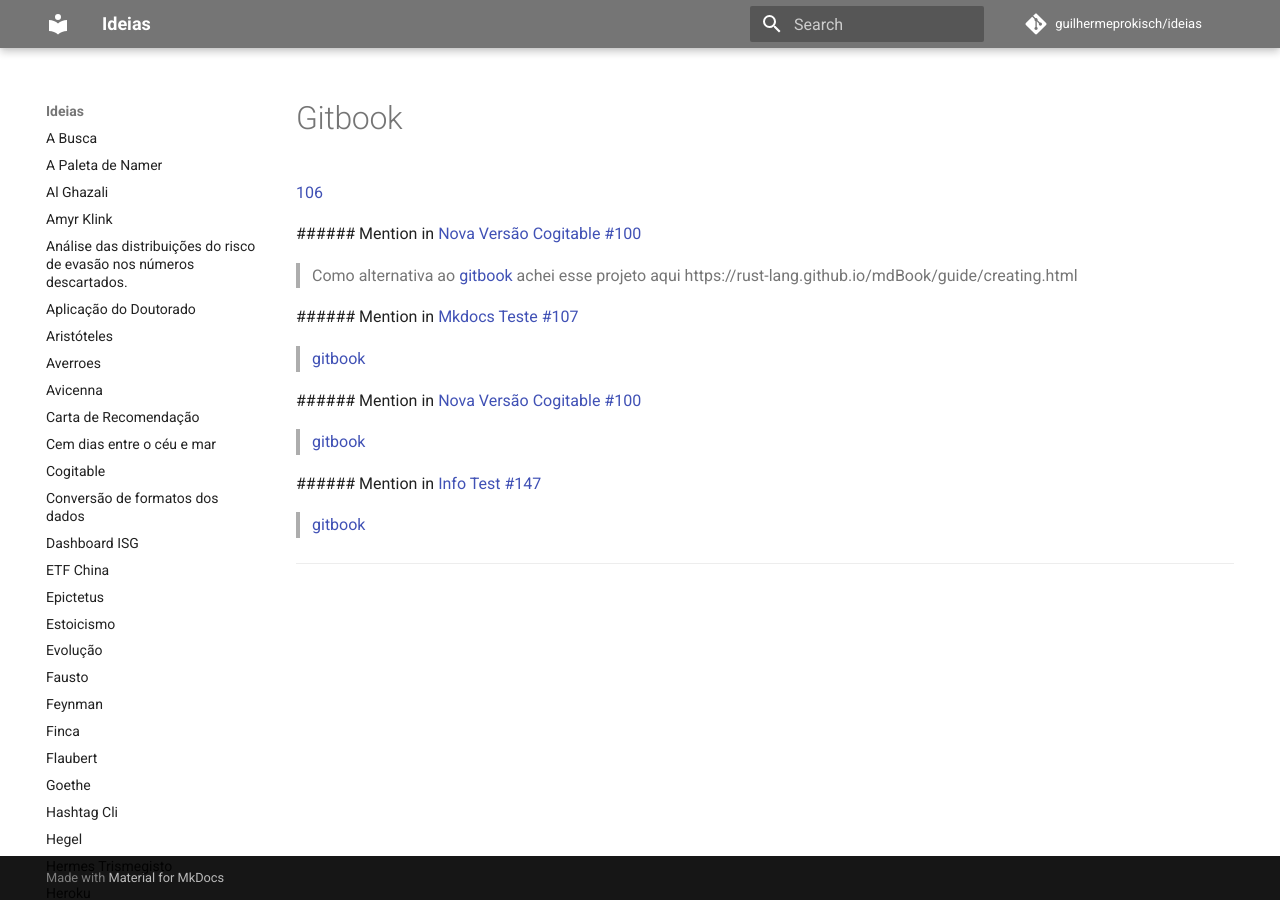
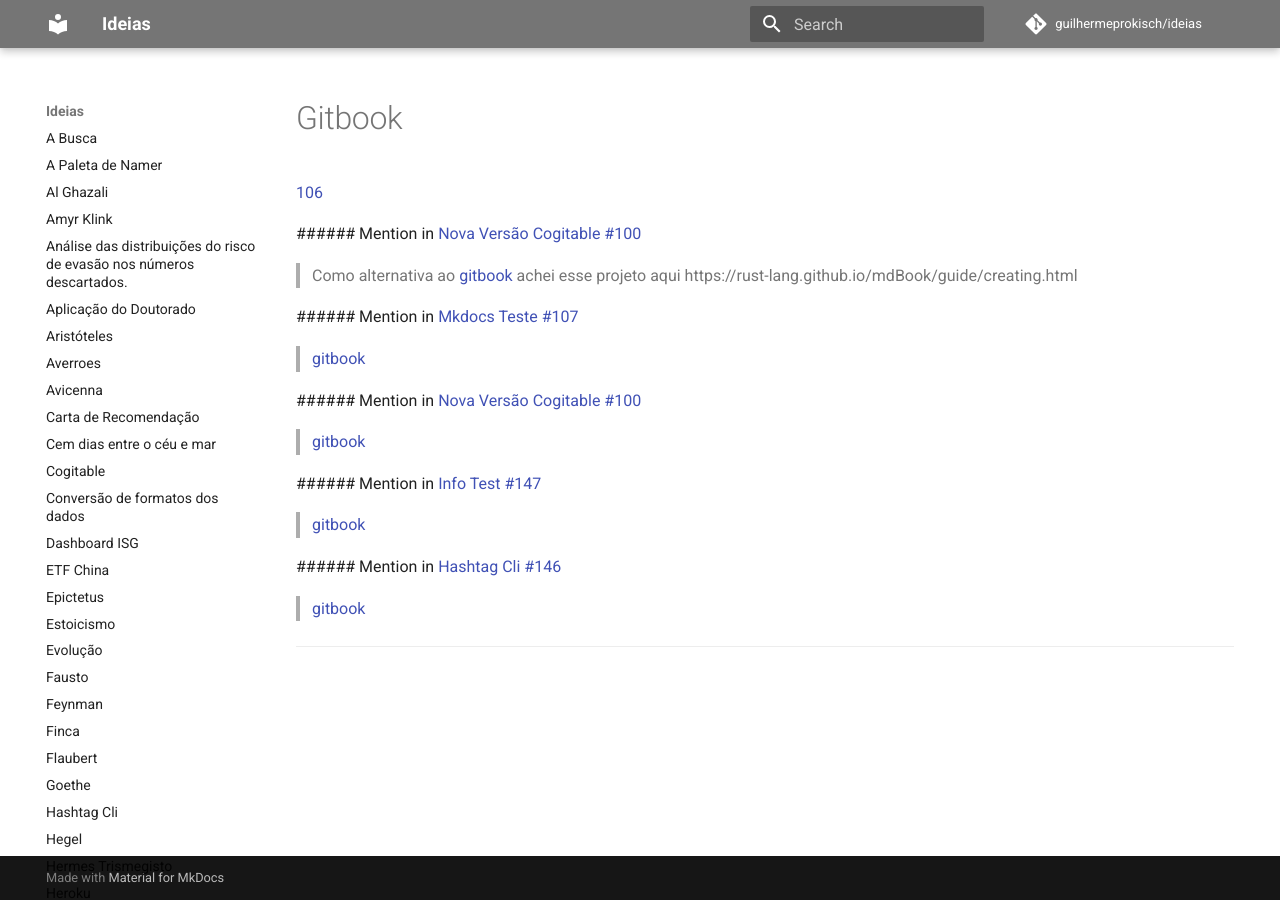
Before and after one commit to guilhermeprokisch/guilherme, an MkDocs documentation site: the page built from docs/gitbook.md, in a window 1280 px wide. Built offline with MkDocs 1.6.1 and Material for MkDocs 9.7.7, drawn with Linux system fonts in a browser that asks for light colours; comment, search, counter and statistics services are not loaded.

Commit message:
Backup all issues

```diff
--- a/docs/gitbook.md
+++ b/docs/gitbook.md
@@ -19,4 +19,8 @@
  ######  Mention in [Info Test #147](Info-Test-#147)
  > [gitbook](gitbook)
 
+
+ ######  Mention in [Hashtag Cli #146](Hashtag-Cli-#146)
+ > [gitbook](gitbook)
+
 -------------------------------------------------------------------------------
```
Also changed, not shown: docs/Hashtag Cli.md (+3 -0 lines).
